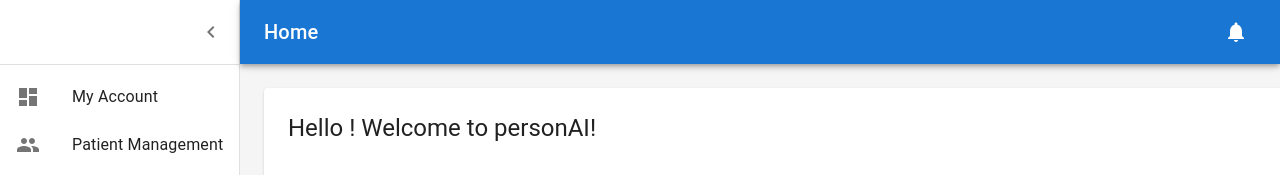
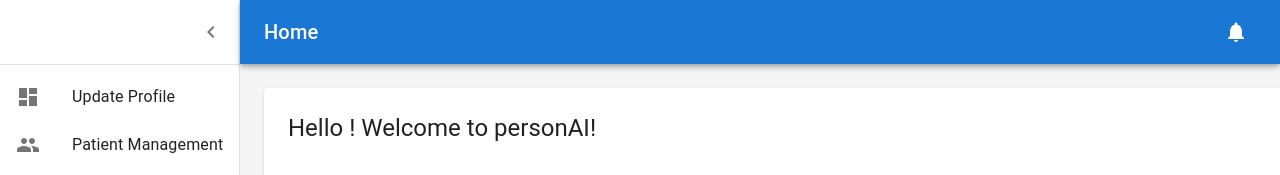
Before and after one commit to CYX22222003/ProjectKorolev, a React (Create React App) app in the folder app_react/: page /test in a window 1280 px wide. Shown: the top 175 px of the page. Built offline with nearby package versions, Linux system fonts and the light colour scheme; no server answers.

Commit message:
Update Navbar.tsx

```diff
--- a/app_react/src/Components/Navbar.tsx
+++ b/app_react/src/Components/Navbar.tsx
@@ -12,11 +12,11 @@ import AssignmentIcon from "@mui/icons-material/Assignment";
 
 export const mainListItems = (
   <React.Fragment>
-    <ListItemButton href="/">
+    <ListItemButton href="/user/update">
       <ListItemIcon>
         <DashboardIcon />
       </ListItemIcon>
-      <ListItemText primary="My Account" />
+      <ListItemText primary="Update Profile" />
     </ListItemButton>
     <ListItemButton href="/patients">
       <ListItemIcon>
```
